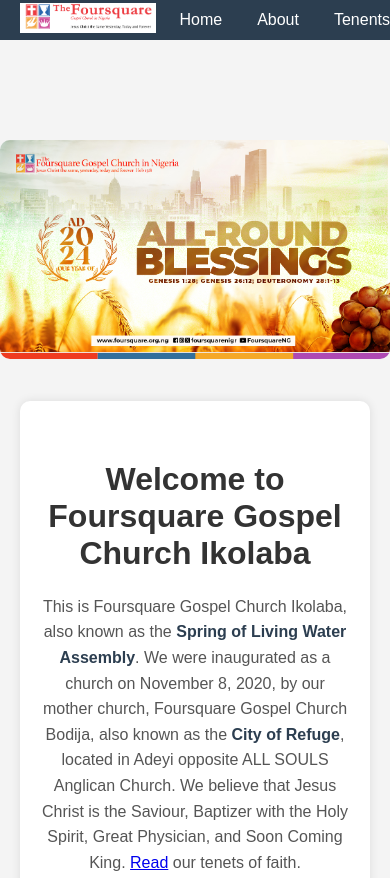
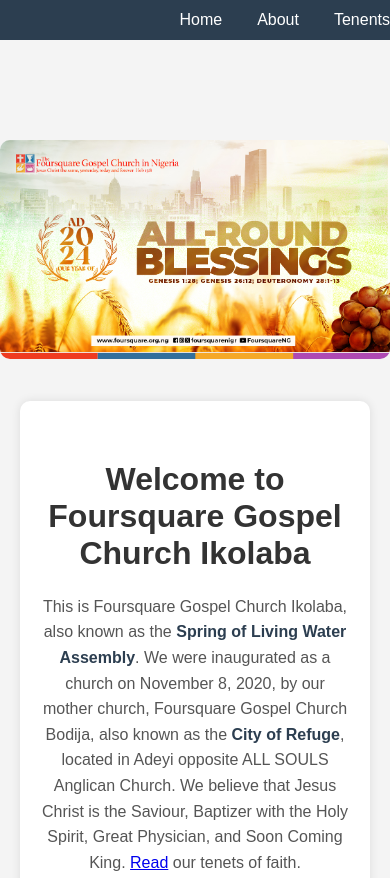
Before and after one commit to kenny-sta/foursquare-ikolaba, a plain HTML site: page index.html in a window 390 px wide. Shown: the top 878 px of the page. Drawn offline with Linux system fonts and the light colour scheme; a script that the page names is missing.

Commit message:
Update style1.css

```diff
--- a/style1.css
+++ b/style1.css
@@ -236,3 +236,8 @@ h1{
 a:hover {
   background-color: #555;
 } */
+@media only screen and (max-width: 768px) {
+  .navigate img {
+    height: 0px; /* Adjusted height for iPhone SE */
+  }
+}
```
